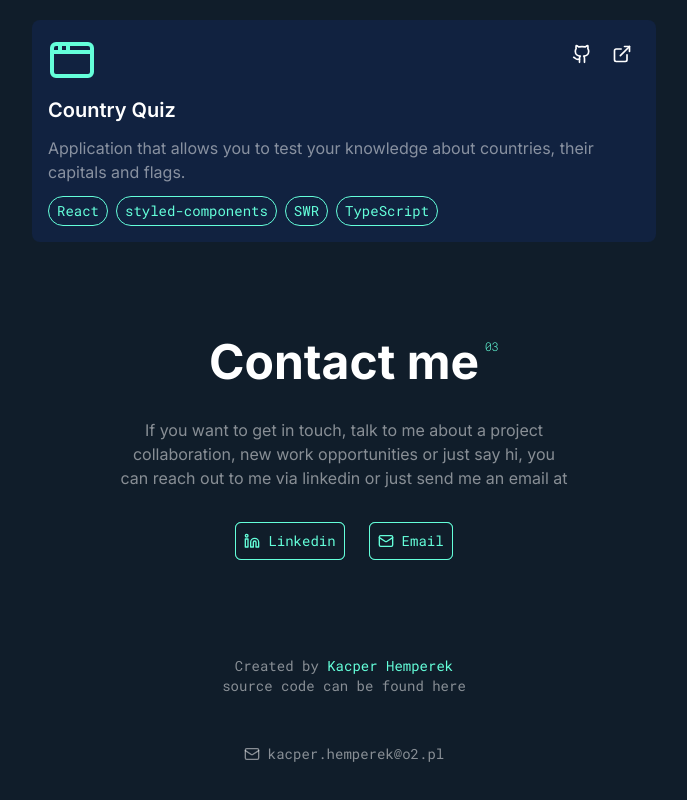
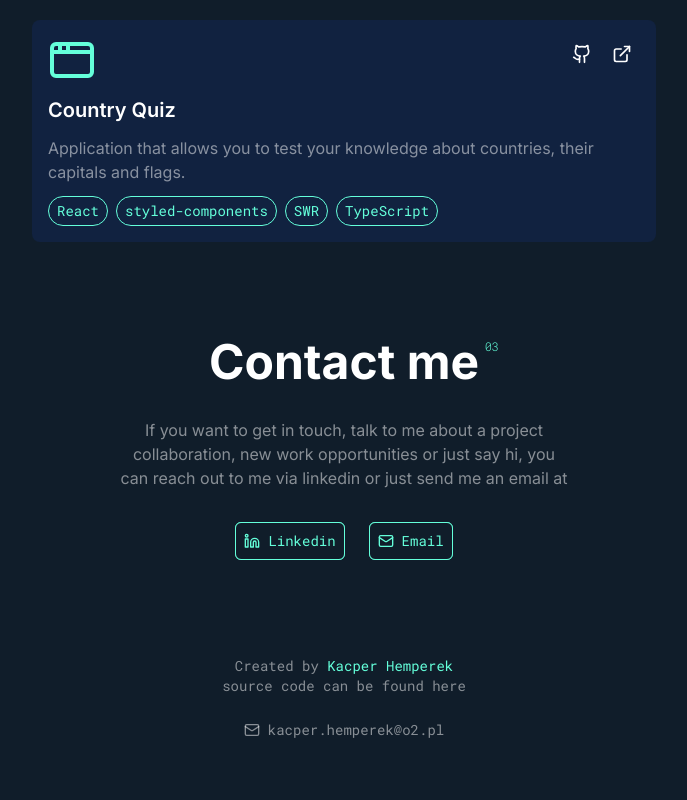
Before and after one commit to KacperHemperek/portfolio, a Next.js app: page / in a window 1280 px wide. Shown: the part 5401-6201 px from the top of the page, without its empty margins (296-983 px from the left). Built offline with nearby package versions, Linux system fonts and the light colour scheme.

Commit message:
style: make gap in footer smaller

```diff
--- a/src/components/homepage/footer.tsx
+++ b/src/components/homepage/footer.tsx
@@ -5,7 +5,7 @@ import { socials } from '~/utils/socials';
 
 export default function Footer() {
   return (
-    <footer className='flex flex-col items-center justify-center gap-12 py-24 text-center font-roboto text-sm text-white/50'>
+    <footer className='flex flex-col items-center justify-center gap-6 py-24 text-center font-roboto text-sm text-white/50'>
       <a href={socials.github.url} target='_blank'>
         Created by <Highlight>Kacper Hemperek</Highlight> <br />
         source code can be found here
```
